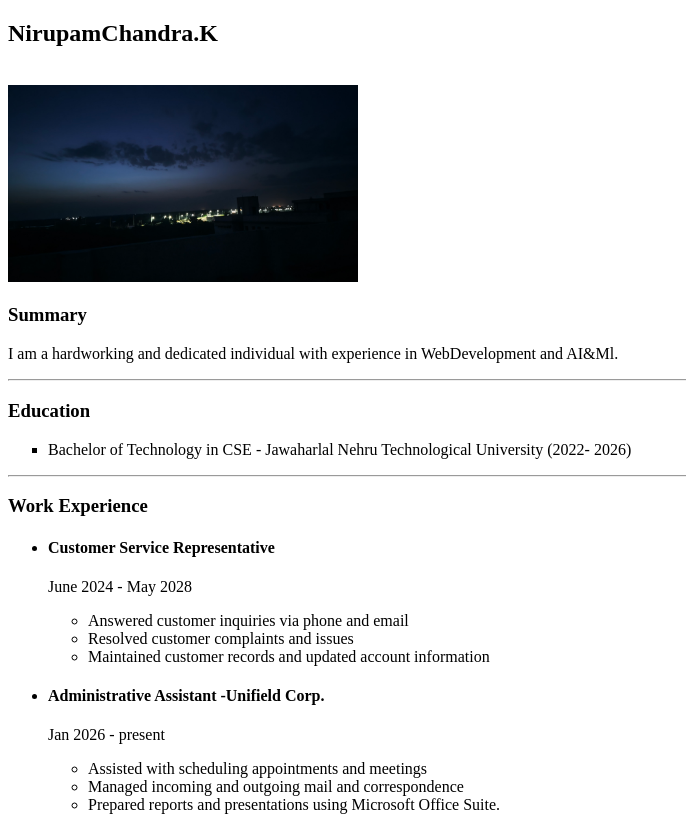
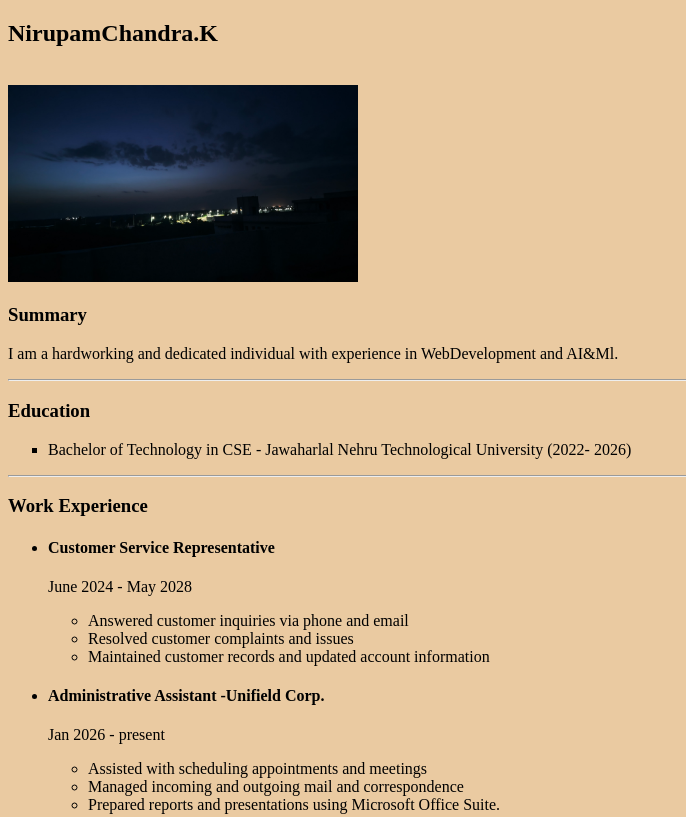
Before and after one commit to NirupamChandra/Resume, a plain HTML site: page index.html in a window 1280 px wide. Shown: the top 817 px of the page, without its empty margins (0-686 px from the left). Drawn offline with Linux system fonts and the light colour scheme.

Commit message:
Update index.html

```diff
--- a/index.html
+++ b/index.html
@@ -1,5 +1,5 @@
 <!DOCTYPE html>
-<html lang="en">
+<html lang="en" style="background-color : rgb(234, 202, 161);">
   <head>
     <meta charset="UTF-8" />
     <meta name="viewport" content="width=device-width, initial-scale=1.0" />
```
